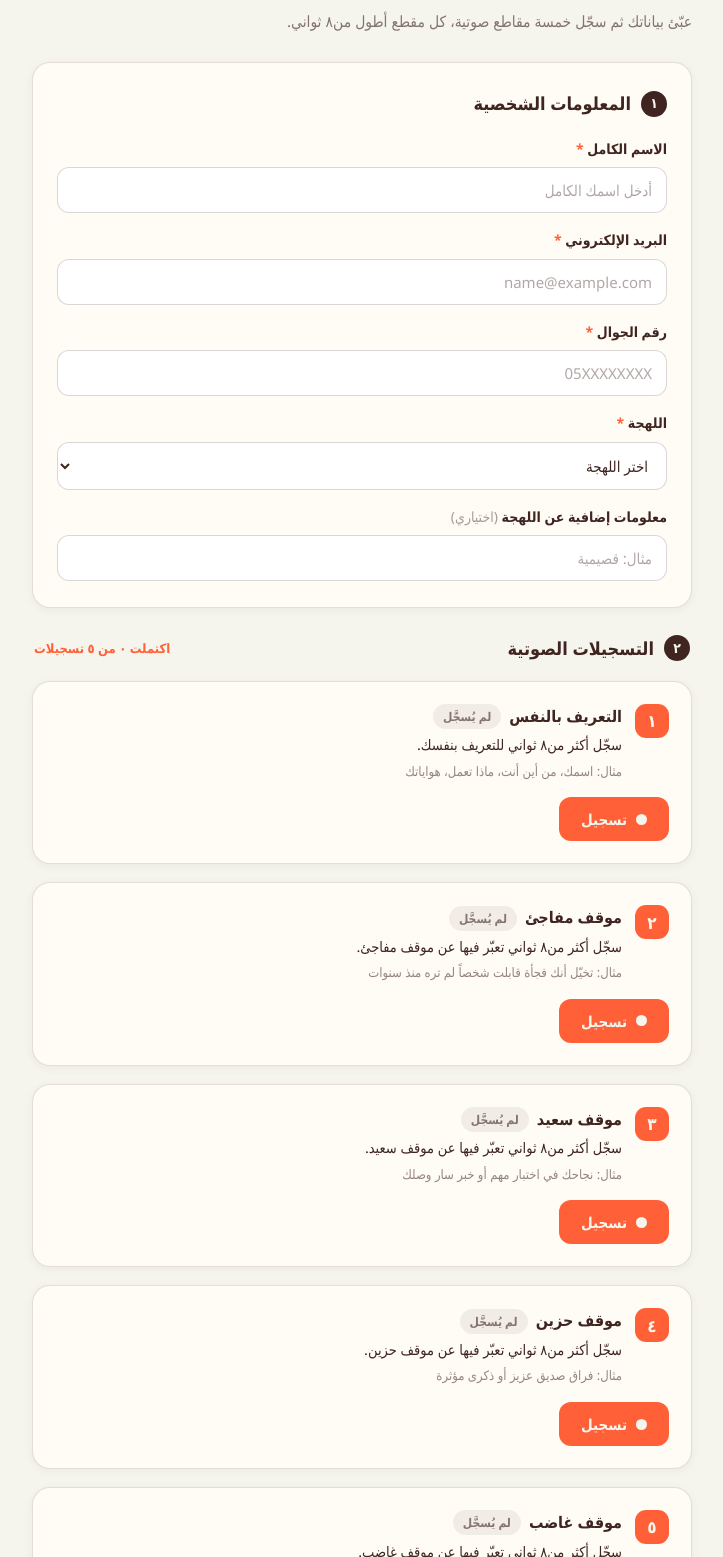
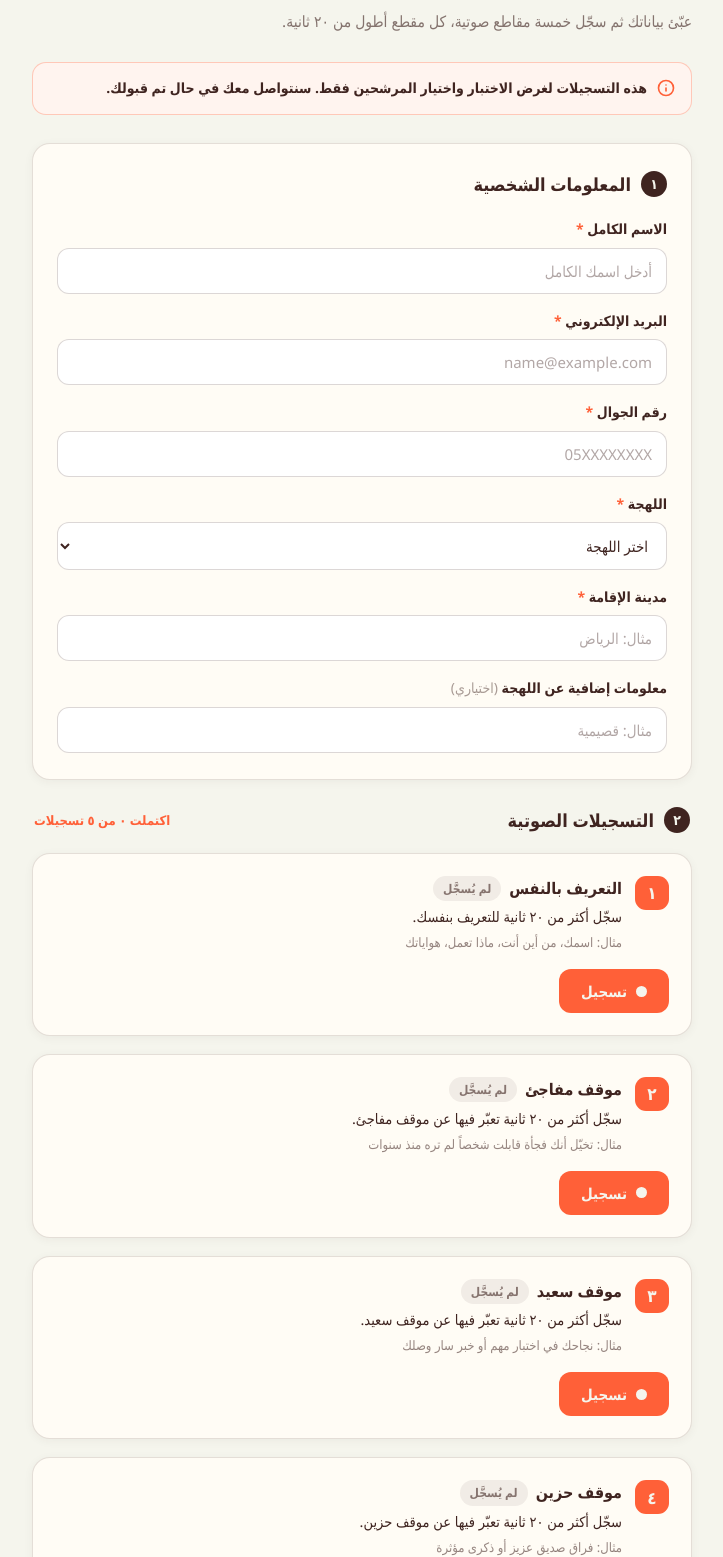
Before and after one commit to bashar-mundo/fill_form, a plain HTML site: page index.html in a window 1280 px wide. Shown: the part 103-1660 px from the top of the page, without its empty margins (278-1001 px from the left). Drawn offline with nearby package versions, Linux system fonts and the light colour scheme.

Commit message:
Add files via upload

```diff
--- a/index.html
+++ b/index.html
@@ -19,6 +19,9 @@
   .eyebrow{font-size:12px;letter-spacing:.16em;text-transform:uppercase;color:#FF6038;font-weight:700}
   h1{margin:2px 0 0;font-size:27px;font-weight:800}
   .lead{margin:0 0 28px;color:rgba(63,36,32,.62);font-size:15.5px}
+  .notice{display:flex;gap:10px;align-items:flex-start;background:#FFF4EF;
+    border:1px solid rgba(255,96,56,.3);border-radius:14px;padding:14px 16px;margin:0 0 28px}
+  .notice span{font-size:14px;font-weight:600;color:#3F2420;line-height:1.6}
   .card{background:#FFFCF5;border:1px solid rgba(63,36,32,.14);border-radius:18px;
     padding:26px 24px;margin-bottom:26px;box-shadow:0 2px 10px rgba(63,36,32,.05)}
   .sechead{display:flex;align-items:center;gap:10px;margin-bottom:20px}
@@ -104,7 +107,11 @@
           <h1>نموذج تسجيل اللهجة السعودية</h1>
         </div>
       </div>
-      <p class="lead">عبّئ بياناتك ثم سجّل خمسة مقاطع صوتية، كل مقطع أطول من٨ ثواني.</p>
+      <p class="lead">عبّئ بياناتك ثم سجّل خمسة مقاطع صوتية، كل مقطع أطول من ٢٠ ثانية.</p>
+      <div class="notice">
+        <svg width="18" height="18" viewBox="0 0 24 24" fill="none" stroke="#FF6038" stroke-width="2.2" stroke-linecap="round" stroke-linejoin="round" style="flex:none;margin-top:2px"><circle cx="12" cy="12" r="10"></circle><path d="M12 16v-4"></path><path d="M12 8h.01"></path></svg>
+        <span>هذه التسجيلات لغرض الاختبار واختيار المرشحين فقط. سنتواصل معك في حال تم قبولك.</span>
+      </div>
 
       <!-- Section 1 -->
       <div class="card">
@@ -133,6 +140,10 @@
             <option value="شمالية">شمالية</option>
             <option value="شرقية">شرقية</option>
           </select>
+        </label>
+        <label>
+          <span class="lbl">مدينة الإقامة <span class="req">*</span></span>
+          <input type="text" id="city" placeholder="مثال: الرياض">
         </label>
         <label style="margin-bottom:0">
           <span class="lbl">معلومات إضافية عن اللهجة <span class="opt">(اختياري)</span></span>
@@ -175,14 +186,14 @@ const SUPABASE_KEY = "sb_publishable_jazohUVobYbrL6Qk31E_Ow_C_z_5MGN";
 const BUCKET = "recordings";
 const sb = window.supabase.createClient(SUPABASE_URL, SUPABASE_KEY);
 
-const MIN_SEC = 8;
+const MIN_SEC = 20;
 const AR_NUM = ["١","٢","٣","٤","٥"];
 const PROMPTS = [
-  { key:"intro",    title:"التعريف بالنفس", instruction:"سجّل أكثر من٨ ثواني للتعريف بنفسك.", hint:"مثال: اسمك، من أين أنت، ماذا تعمل، هواياتك" },
-  { key:"surprise", title:"موقف مفاجئ",     instruction:"سجّل أكثر من٨ ثواني تعبّر فيها عن موقف مفاجئ.", hint:"مثال: تخيّل أنك فجأة قابلت شخصاً لم تره منذ سنوات" },
-  { key:"happy",    title:"موقف سعيد",      instruction:"سجّل أكثر من٨ ثواني تعبّر فيها عن موقف سعيد.", hint:"مثال: نجاحك في اختبار مهم أو خبر سار وصلك" },
-  { key:"sad",      title:"موقف حزين",      instruction:"سجّل أكثر من٨ ثواني تعبّر فيها عن موقف حزين.", hint:"مثال: فراق صديق عزيز أو ذكرى مؤثرة" },
-  { key:"angry",    title:"موقف غاضب",      instruction:"سجّل أكثر من٨ ثواني تعبّر فيها عن موقف غاضب.", hint:"مثال: تأخّر شخص عن موعد مهم بدون سبب" },
+  { key:"intro",    title:"التعريف بالنفس", instruction:"سجّل أكثر من ٢٠ ثانية للتعريف بنفسك.", hint:"مثال: اسمك، من أين أنت، ماذا تعمل، هواياتك" },
+  { key:"surprise", title:"موقف مفاجئ",     instruction:"سجّل أكثر من ٢٠ ثانية تعبّر فيها عن موقف مفاجئ.", hint:"مثال: تخيّل أنك فجأة قابلت شخصاً لم تره منذ سنوات" },
+  { key:"happy",    title:"موقف سعيد",      instruction:"سجّل أكثر من ٢٠ ثانية تعبّر فيها عن موقف سعيد.", hint:"مثال: نجاحك في اختبار مهم أو خبر سار وصلك" },
+  { key:"sad",      title:"موقف حزين",      instruction:"سجّل أكثر من ٢٠ ثانية تعبّر فيها عن موقف حزين.", hint:"مثال: فراق صديق عزيز أو ذكرى مؤثرة" },
+  { key:"angry",    title:"موقف غاضب",      instruction:"سجّل أكثر من ٢٠ ثانية تعبّر فيها عن موقف غاضب.", hint:"مثال: تأخّر شخص عن موعد مهم بدون سبب" },
 ];
 
 const toAr = s => String(s).replace(/[0-9]/g, d => "٠١٢٣٤٥٦٧٨٩"[+d]);
@@ -240,7 +251,7 @@ function renderControls(i){
         <button class="btn btn-stop"><span class="sq"></span>إيقاف</button>
         <div class="live"><span class="live-dot"></span>
           <span class="${okCls}" id="timer-${i}">${fmt(st.elapsed)}</span>
-          <span class="min-note">الحد الأدنى٨ ثواني</span>
+          <span class="min-note">الحد الأدنى ٢٠ ثانية</span>
         </div></div>`;
     c.querySelector("button").onclick = ()=>stop(i);
   } else { // valid / invalid
@@ -257,7 +268,7 @@ function renderControls(i){
         </div>
         ${st.status==="invalid" ? `<div class="invalid-box">
           <svg width="17" height="17" viewBox="0 0 24 24" fill="none" stroke="#C0341D" stroke-width="2.3" stroke-linecap="round" stroke-linejoin="round"><circle cx="12" cy="12" r="10"></circle><path d="M12 8v4"></path><path d="M12 16h.01"></path></svg>
-          <span>يجب أن يكون التسجيل أطول من٨ ثواني</span></div>` : ``}
+          <span>يجب أن يكون التسجيل أطول من ٢٠ ثانية</span></div>` : ``}
       </div>`;
     c.querySelector(".btn-rerec").onclick = ()=>rerecord(i);
   }
@@ -313,7 +324,8 @@ function textOk(){
   return document.getElementById("fullName").value.trim() &&
          emailOk(document.getElementById("email").value) &&
          document.getElementById("phone").value.trim() &&
-         document.getElementById("dialect").value;
+         document.getElementById("dialect").value &&
+         document.getElementById("city").value.trim();
 }
 function refreshSubmit(){
   const ok = textOk() && R.every(r=>r.status==="valid");
@@ -324,7 +336,7 @@ function refreshSubmit(){
 }
 
 // email inline validation + live submit refresh
-["fullName","phone","dialect"].forEach(id=>{
+["fullName","phone","dialect","city"].forEach(id=>{
   document.getElementById(id).addEventListener("input",refreshSubmit);
   document.getElementById(id).addEventListener("change",refreshSubmit);
 });
@@ -360,6 +372,7 @@ document.getElementById("submitBtn").addEventListener("click", async ()=>{
       email:        document.getElementById("email").value.trim(),
       phone:        document.getElementById("phone").value.trim(),
       dialect:      document.getElementById("dialect").value,
+      city:         document.getElementById("city").value.trim(),
       dialect_note: document.getElementById("dialectExtra").value.trim() || null,
       audio_intro:    paths.intro,
       audio_surprise: paths.surprise,
@@ -381,7 +394,7 @@ document.getElementById("submitBtn").addEventListener("click", async ()=>{
 
 document.getElementById("againBtn").addEventListener("click", ()=>{
   R.forEach((st,i)=>{ if(st.url){try{URL.revokeObjectURL(st.url);}catch(e){}} Object.assign(st,{status:"idle",elapsed:0,duration:0,blob:null,url:null,micError:false}); renderControls(i); });
-  ["fullName","email","phone","dialectExtra"].forEach(id=>document.getElementById(id).value="");
+  ["fullName","email","phone","city","dialectExtra"].forEach(id=>document.getElementById(id).value="");
   document.getElementById("dialect").value="";
   document.getElementById("emailErr").style.display="none";
   document.getElementById("global").textContent="";
```
